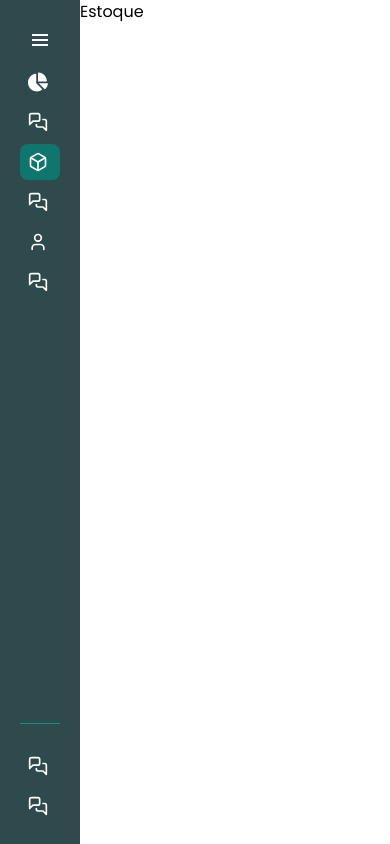
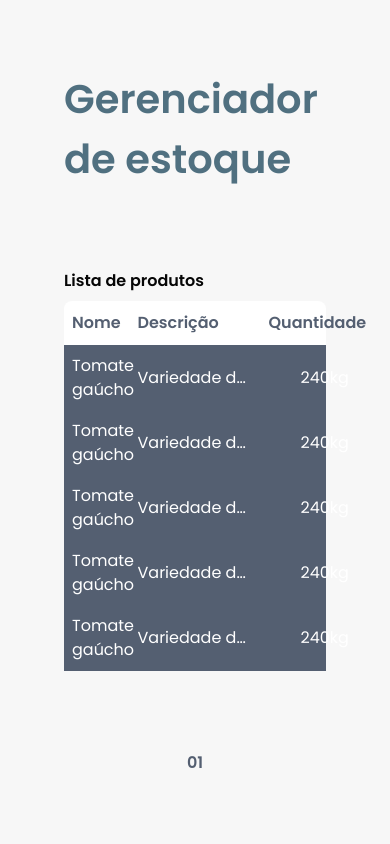
Before and after one commit to mb4ndeira/ecoo-apps, a Next.js app: page /estoque in a window 390 px wide. Built offline with nearby package versions, Linux system fonts and the light colour scheme.

Commit message:
fix:mobile sidebar responsivenesse

```diff
--- a/src/app/ajuda/page.tsx
+++ b/src/app/ajuda/page.tsx
@@ -1,7 +1,7 @@
 export default function Ajuda(){
-    return(
-        <>
-            <h1>Ajuda</h1>
-        </>
-    )
+  return(
+    <div className="flex items-center p-16">
+      <h1 className="text-slate-blue font-semibold text-[40px]">Obter ajuda</h1>
+    </div>
+  )
 }
--- a/src/app/dados/page.tsx
+++ b/src/app/dados/page.tsx
@@ -1,7 +1,7 @@
 export default function Dados(){
     return(
-        <>
-            <h1>Dados</h1>
-        </>
+        <div className="flex items-center p-16">
+            <h1 className="text-slate-blue font-semibold text-[40px]">Meus dados</h1>
+        </div>
     )
 }
--- /dev/null
+++ b/src/app/estoque/components/List.tsx
@@ -0,0 +1,111 @@
+import { AiFillPlusSquare, AiFillMinusSquare } from 'react-icons/ai'
+
+export default function List(){
+    return(
+      <div>
+        <h1 className="font-semibold mb-2 text-[#060606]">Lista de produtos</h1>
+        <table className="bg-white text-primary text-left leading-7 font-inter w-full table-fixed rounded-lg">
+          <thead>
+            <tr>
+              <th className="w-1/4 border-b border-primary p-2">
+                Nome
+              </th>
+              <th className="w-2/4 border-b border-primary p-2">
+                Descrição
+              </th>
+              <th className="w-1/4 border-b border-primary p-2">
+                Quantidade
+              </th>
+            </tr>
+          </thead>
+          <tbody>
+            <tr>
+              <th className="text-base font-normal border-b border-primary p-2 md-mobile:bg-primary md-mobile:text-white">
+                Tomate gaúcho
+              </th>
+              <th className="text-base font-normal border-b border-primary p-2 md-mobile:bg-primary md-mobile:text-white">
+                <div className='truncate'>
+                  Variedade de tomate gourmet, possui frutos com formato...
+                </div>
+              </th>
+              <th className="text-base font-normal border-b border-primary p-2 md-mobile:bg-primary md-mobile:text-white">
+                <div className='flex flex-row items-center gap-6'>
+                  <AiFillMinusSquare className="p-1 w-12 h-12 rounded-md text-primary cursor-pointer"/>
+                  <span>240kg</span>
+                  <AiFillPlusSquare className="p-1 w-12 h-12 rounded-md text-primary cursor-pointer" />
+                </div>
+              </th>
+            </tr>
+            <tr>
+              <th className="text-base font-normal border-b border-primary p-2 md-mobile:bg-primary md-mobile:text-white">
+                Tomate gaúcho
+              </th>
+              <th className="text-base font-normal border-b border-primary p-2 md-mobile:bg-primary md-mobile:text-white">
+                <div className='truncate'>
+                  Variedade de tomate gourmet, possui frutos com formato...
+                </div>
+              </th>
+              <th className="text-base font-normal border-b border-primary p-2 md-mobile:bg-primary md-mobile:text-white">
+                <div className='flex flex-row items-center gap-6'>
+                  <AiFillMinusSquare className="p-1 w-12 h-12 rounded-md text-primary cursor-pointer"/>
+                  <span>240kg</span>
+                  <AiFillPlusSquare className="p-1 w-12 h-12 rounded-md text-primary cursor-pointer" />
+                </div>
+              </th>
+            </tr>
+            <tr>
+              <th className="text-base font-normal border-b border-primary p-2 md-mobile:bg-primary md-mobile:text-white">
+                Tomate gaúcho
+              </th>
+              <th className="text-base font-normal border-b border-primary p-2 md-mobile:bg-primary md-mobile:text-white">
+                <div className='truncate'>
+                  Variedade de tomate gourmet, possui frutos com formato...
+                </div>
+              </th>
+              <th className="text-base font-normal border-b border-primary p-2 md-mobile:bg-primary md-mobile:text-white">
+                <div className='flex flex-row items-center gap-6'>
+                  <AiFillMinusSquare className="p-1 w-12 h-12 rounded-md text-primary cursor-pointer"/>
+                  <span>240kg</span>
+                  <AiFillPlusSquare className="p-1 w-12 h-12 rounded-md text-primary cursor-pointer" />
+                </div>
+              </th>
+            </tr>
+            <tr>
+              <th className="text-base font-normal border-b border-primary p-2 md-mobile:bg-primary md-mobile:text-white">
+                Tomate gaúcho
+              </th>
+              <th className="text-base font-normal border-b border-primary p-2 md-mobile:bg-primary md-mobile:text-white">
+                <div className='truncate'>
+                  Variedade de tomate gourmet, possui frutos com formato...
+                </div>
+              </th>
+              <th className="text-base font-normal border-b border-primary p-2 md-mobile:bg-primary md-mobile:text-white">
+                <div className='flex flex-row items-center gap-6'>
+                  <AiFillMinusSquare className="p-1 w-12 h-12 rounded-md text-primary cursor-pointer"/>
+                  <span>240kg</span>
+                  <AiFillPlusSquare className="p-1 w-12 h-12 rounded-md text-primary cursor-pointer" />
+                </div>
+              </th>
+            </tr>
+            <tr>
+              <th className="text-base font-normal border-b border-primary p-2 md-mobile:bg-primary md-mobile:text-white">
+                Tomate gaúcho
+              </th>
+              <th className="text-base font-normal border-b border-primary p-2 md-mobile:bg-primary md-mobile:text-white">
+                <div className='truncate'>
+                  Variedade de tomate gourmet, possui frutos com formato...
+                </div>
+              </th>
+              <th className="text-base font-normal border-b border-primary p-2 md-mobile:bg-primary md-mobile:text-white">
+                <div className='flex flex-row items-center gap-6'>
+                  <AiFillMinusSquare className="p-1 w-12 h-12 rounded-md text-primary cursor-pointer"/>
+                  <span>240kg</span>
+                  <AiFillPlusSquare className="p-1 w-12 h-12 rounded-md text-primary cursor-pointer" />
+                </div>
+              </th>
+            </tr>
+          </tbody>
+        </table>
+      </div>
+    )
+}
--- a/src/app/estoque/page.tsx
+++ b/src/app/estoque/page.tsx
@@ -1,7 +1,22 @@
+import List from "./components/List";
+
 export default function Estoque(){
-    return(
-        <>
-            <h1>Estoque</h1>
-        </>
-    )
+  return(
+    <main className="sm:ml-20 desktop:ml-0 w-full h-full p-16 bg-background">
+      <div className="h-full w-full flex flex-col justify-center space-y-20">
+        <div>
+          <span className="text-slate-blue text-[40px] font-semibold">
+              Gerenciador <br />
+              de estoque
+          </span>
+        </div>
+        <div>
+          <List/>
+        </div>
+        <div className="flex justify-center">
+          <h1 className="text-primary text-base font-semibold">01</h1>
+        </div>
+      </div>
+    </main>
+  )
 }
--- a/src/components/Home/Footer.tsx
+++ b/src/components/Home/Footer.tsx
@@ -6,7 +6,7 @@ import logo from "@/assets/logo/dark.svg";
 export class Footer extends PureComponent {
   render() {
     return (
-      <div className="flex items-center mt-10 mobile:mx-auto md-mobile:px-10">
+      <div className="flex justify-center items-center mt-10 mobile:mx-auto md-mobile:px-10">
         <Image src={logo} alt="Logo" width="112" height="37" className="mr-4" />
         <span className="text-base mobile:text-sm sm-mobile:text-xs">
           Versão 1.0.0 - Copyright © e-COO 2023.
--- a/src/components/Sidebar/index.tsx
+++ b/src/components/Sidebar/index.tsx
@@ -6,6 +6,10 @@ import Item from "./components/Item";
 
 export default function Sidebar() {
   const [open, setOpen] = useState(false)
+
+  const handleClick = () => {
+    setOpen(!open)
+  }
 
   useEffect(() => {
     const handleResize = () => {
@@ -20,25 +24,25 @@ export default function Sidebar() {
 
   return (
     <>
-      <aside
-        className={`w-20 flex flex-none desktop:w-80 bg-slate-gray h-screen p-5 ${
-          open ? "w-80" : "w-20"
-        } duration-200`}
-      >
+      <aside className={`mobileTeste:h-auto mobileTeste:p-2 mobileTeste:w-auto mobileTeste:rounded-lg sm:absolute
+      desktop:static w-20  flex-none desktop:w-80 desktop:z-10 bg-slate-gray h-screen p-5
+      ${open ? "w-80 z-50 sm:absolute mobileTeste:w-80 mobileTeste:h-screen mobileTeste:fixed mobile:top-0 mobileTeste:left-0 mobileTeste:rounded-none" : "w-20 mobileTeste:w-auto"} duration-200`}>
         <div className="w-full h-full flex flex-col justify-between">
           <nav className="flex-1 space-y-1 flex flex-col text-white">
             <div className="gap-6 cursor-pointer p-2 desktop:hidden">
-              <BiMenu onClick={() => setOpen(!open)} className="text-2xl" />
+              <BiMenu onClick={() => handleClick()}  className="text-2xl" />
             </div>
+            <div className={`${open ? "" : "hidden"} sm:block`}>
               <Item sideBar={open} linkName="/" name="Painel de controle" icon={<FaChartPie />} />
               <Item sideBar={open} linkName="/produtos" name="Meus Produtos" icon={<LuMessagesSquare />} />
               <Item sideBar={open} linkName="/estoque" name="Estoque" icon={<LuBox />} />
               <Item sideBar={open} linkName="/vendas" name="Minhas vendas" icon={<LuMessagesSquare />} />
               <Item sideBar={open} linkName="/dados" name="Meus dados" icon={<LuUser />} />
               <Item sideBar={open} linkName="/ajuda" name="Obter ajuda" icon={<LuMessagesSquare />} />
+            </div>
           </nav>
 
-          <nav className="border-teal-600 border-t pt-6 text-white space-y-1">
+          <nav className={`border-teal-600 border-t pt-6 text-white space-y-1 block ${open ? "" : "hidden"}`}>
             <Item sideBar={open} linkName="/configuracoes" name="Configurações" icon={<LuMessagesSquare />} />
             <Item sideBar={open} linkName="/sair" name="Sair" icon={<LuMessagesSquare />} />
           </nav>
--- a/src/providers/layout-provider.tsx
+++ b/src/providers/layout-provider.tsx
@@ -2,19 +2,33 @@
 
 import Sidebar from '@/components/Sidebar';
 import { usePathname } from 'next/navigation';
-import { ReactNode } from 'react';
+import { ReactNode, useEffect, useState } from 'react';
 
 export const LayoutProvider = ({ children }: { children: ReactNode }) => {
+  const [windowWidth, setWindowWidth] = useState(window.innerWidth)
   const pathname = usePathname();
+
+  useEffect(() => {
+    const handleWindowResize = () => {
+      setWindowWidth(window.innerWidth);
+    };
+
+    window.addEventListener('resize', handleWindowResize);
+
+    return () => {
+      window.removeEventListener('resize', handleWindowResize);
+    };
+  }, [])
+
+  const showSidebar = windowWidth >= 640;
 
   if (pathname === '/login') {
     return children
   }
-
   return (
-    <>
-      <Sidebar />
-      {children}
-    </>
+      <>
+        {showSidebar && <Sidebar />}
+        {children}
+      </>
   )
 };
--- a/tailwind.config.ts
+++ b/tailwind.config.ts
@@ -7,15 +7,6 @@ const config: Config = {
     "./src/app/**/*.{js,ts,jsx,tsx,mdx}",
   ],
   theme: {
-    screens: {
-      "sm-mobile": { max: "400px" },
-      mobile: { max: "768px" },
-      "sm-table": { max: "1200px" },
-      "xs-table": { max: "1096px" },
-      "2xs-table": { max: "1034px" },
-      "sidebar-bp": { max: "1024px" },
-      "md-mobile": { max: "500px" },
-    },
     extend: {
       colors: {
         primary: "#545F71",
@@ -46,7 +37,15 @@ const config: Config = {
         // inter: ["Inter", "sans"],
       },
       screens: {
-        'desktop': '1280px'
+        "sm-mobile": { max: "400px" },
+        mobile: { max: "768px" },
+        "sm-table": { max: "1200px" },
+        "xs-table": { max: "1096px" },
+        "2xs-table": { max: "1034px" },
+        "sidebar-bp": { max: "1024px" },
+        "md-mobile": { max: "500px" },
+        'desktop': '1280px',
+        "mobileTeste": {max: "640px"}
       }
     },
   },
```
Also changed, not shown: src/app/globals.css (+9 -0 lines), src/app/page.tsx (+7 -3 lines), src/app/vendas/page.tsx (+5 -5 lines), src/components/Sidebar/components/Item.tsx (+7 -6 lines). Lines whose indentation alone changed are shown as unchanged.
